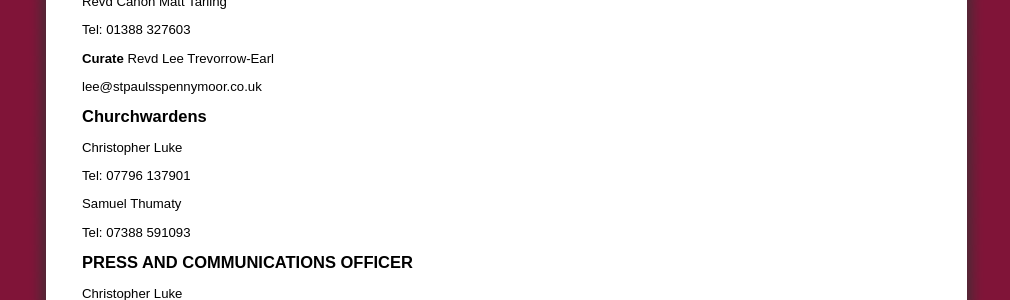
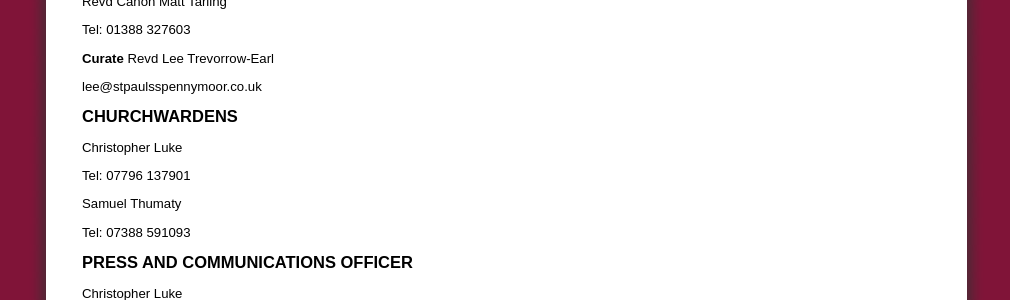
Before and after one commit to stpaulsspennymoor/stpaulsspennymoor.github.io, a Jekyll site: the page built from contact.md, in a window 1280 px wide. Shown: the part 740-1040 px from the top of the page, without its empty margins (146-1156 px from the left). Built offline with Jekyll 4.4.1, drawn with Linux system fonts in a browser that asks for light colours.

```diff
--- a/contact.md
+++ b/contact.md
@@ -25,7 +25,7 @@ Revd Lee Trevorrow-Earl
 <p></p>
 lee@stpaulsspennymoor.co.uk
 
-## Churchwardens
+## CHURCHWARDENS
 Christopher Luke
 <p></p>
 Tel: 07796 137901
```
